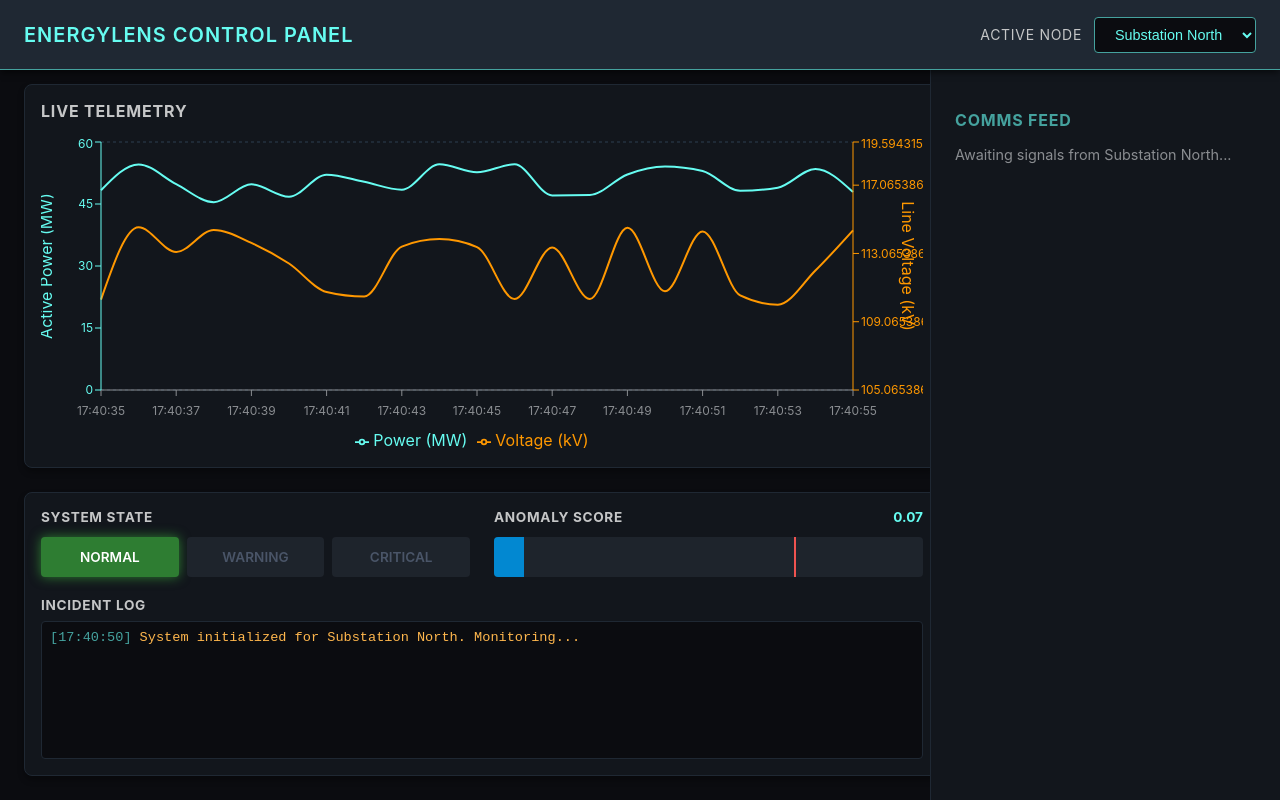
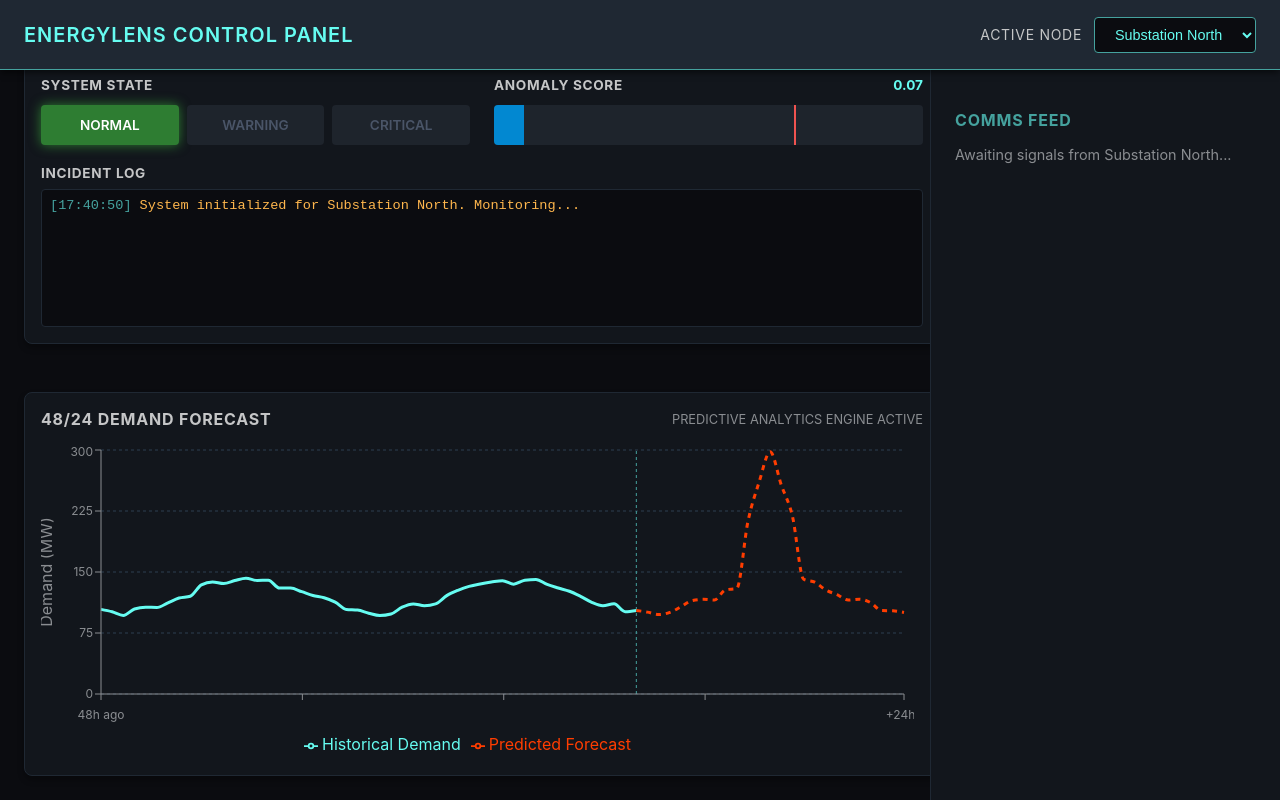
Before and after one commit to v4sud3v/EnergyLens, a Next.js app in the folder frontend/: page / in a window 1280 px wide. Built offline with nearby package versions, Linux system fonts and the light colour scheme.

Commit message:
feat: implement and integrate TimelineForecast component for demand predictive analytics

```diff
--- /dev/null
+++ b/frontend/app/components/TimelineForecast.tsx
@@ -0,0 +1,166 @@
+"use client";
+
+import React, { useState, useEffect } from 'react';
+import {
+  LineChart,
+  Line,
+  XAxis,
+  YAxis,
+  CartesianGrid,
+  Tooltip,
+  Legend,
+  ResponsiveContainer,
+  ReferenceLine
+} from 'recharts';
+
+interface ForecastData {
+  timeLabel: string;
+  timestamp: number;
+  actual: number | null;
+  forecast: number | null;
+}
+
+const generateData = (nodeName: string): ForecastData[] => {
+  const data: ForecastData[] = [];
+  const now = new Date();
+  const basePower = nodeName === 'Substation North' ? 120 : nodeName === 'Substation West' ? 150 : 90;
+
+  // Decide if there's a predicted spike (70% chance)
+  const hasSpike = Math.random() > 0.3;
+  const spikeHour = 12 + Math.floor(Math.random() * 8); // Between +12h and +20h
+
+  // Generate 48 hours of past data
+  for (let i = -48; i <= 0; i++) {
+    const time = new Date(now.getTime() + i * 3600000);
+    const hourLabel = i === 0 ? 'Now' : i % 12 === 0 ? `${Math.abs(i)}h ago` : '';
+
+    // Add some sine wave for daily cycle + noise
+    const cycle = Math.sin((time.getHours() / 24) * Math.PI * 2) * 20;
+    const noise = (Math.random() - 0.5) * 10;
+    const value = basePower + cycle + noise;
+
+    data.push({
+      timeLabel: hourLabel,
+      timestamp: time.getTime(),
+      actual: value,
+      forecast: i === 0 ? value : null // connect the lines at Now
+    });
+  }
+
+  // Generate 24 hours of future data
+  const currentActual = data[data.length - 1].actual as number;
+  for (let i = 1; i <= 24; i++) {
+    const time = new Date(now.getTime() + i * 3600000);
+    const hourLabel = i % 12 === 0 ? `+${i}h` : '';
+
+    let cycle = Math.sin((time.getHours() / 24) * Math.PI * 2) * 20;
+    let noise = (Math.random() - 0.5) * 10;
+
+    // Inject massive spike
+    if (hasSpike && Math.abs(i - spikeHour) <= 2) {
+      const spikeMultiplier = 2 - Math.abs(i - spikeHour) * 0.5; // peaks at spikeHour
+      cycle += 80 * spikeMultiplier;
+    }
+
+    const value = basePower + cycle + noise;
+
+    data.push({
+      timeLabel: hourLabel,
+      timestamp: time.getTime(),
+      actual: null,
+      forecast: value
+    });
+  }
+
+  return data;
+};
+
+export default function TimelineForecast({ activeNode }: { activeNode: string }) {
+  const [data, setData] = useState<ForecastData[]>([]);
+
+  useEffect(() => {
+    setData(generateData(activeNode));
+  }, [activeNode]);
+
+  return (
+    <div style={{
+      width: '100%',
+      height: '350px',
+      backgroundColor: '#12161c',
+      borderRadius: '8px',
+      padding: '16px',
+      border: '1px solid #1f2833',
+      boxShadow: '0 4px 6px rgba(0,0,0,0.3)',
+      marginTop: '24px' // Adding margin to separate from the Status Trackers
+    }}>
+      <div style={{ display: 'flex', justifyContent: 'space-between', alignItems: 'center', marginBottom: '16px' }}>
+        <h3 style={{ margin: 0, color: '#c5c6c7', fontSize: '1rem', letterSpacing: '0.05em', textTransform: 'uppercase' }}>
+          48/24 Demand Forecast
+        </h3>
+        <span style={{ fontSize: '0.8rem', color: '#8a8d91', textTransform: 'uppercase' }}>
+          Predictive Analytics Engine Active
+        </span>
+      </div>
+
+      <div style={{ width: '100%', height: 'calc(100% - 36px)' }}>
+        <ResponsiveContainer width="99%" height="100%">
+          <LineChart
+            data={data}
+            margin={{ top: 5, right: 10, left: 0, bottom: 5 }}
+          >
+            <CartesianGrid strokeDasharray="3 3" stroke="#2c3e50" vertical={false} />
+            <XAxis
+              dataKey="timestamp"
+              type="number"
+              domain={['dataMin', 'dataMax']}
+              tickFormatter={(unixTime) => {
+                const point = data.find(d => d.timestamp === unixTime);
+                return point && point.timeLabel ? point.timeLabel : '';
+              }}
+              stroke="#8a8d91"
+              tick={{ fill: '#8a8d91', fontSize: 12 }}
+              tickMargin={10}
+            />
+
+            <YAxis
+              stroke="#8a8d91"
+              tick={{ fill: '#8a8d91', fontSize: 12 }}
+              label={{ value: 'Demand (MW)', angle: -90, position: 'insideLeft', fill: '#8a8d91', style: { textAnchor: 'middle' } }}
+            />
+
+            <Tooltip
+              contentStyle={{ backgroundColor: '#0b0c10', border: '1px solid #45a29e', borderRadius: '4px' }}
+              itemStyle={{ color: '#c5c6c7' }}
+              labelFormatter={(label) => new Date(label as number).toLocaleString([], { dateStyle: 'short', timeStyle: 'short'})}
+            />
+            <Legend wrapperStyle={{ paddingTop: '10px' }}/>
+
+            <ReferenceLine x={data.find(d => d.timeLabel === 'Now')?.timestamp} stroke="#45a29e" strokeDasharray="3 3" label={{ position: 'top', value: 'CURRENT TIME', fill: '#45a29e', fontSize: 10 }} />
+
+            <Line
+              type="monotone"
+              dataKey="actual"
+              name="Historical Demand"
+              stroke="#66fcf1"
+              strokeWidth={3}
+              dot={false}
+              activeDot={{ r: 6 }}
+              isAnimationActive={true}
+            />
+            <Line
+              type="monotone"
+              dataKey="forecast"
+              name="Predicted Forecast"
+              stroke="#ff3d00"
+              strokeWidth={3}
+              strokeDasharray="5 5"
+              dot={false}
+              activeDot={{ r: 8, fill: '#ff3d00' }}
+              isAnimationActive={true}
+            />
+          </LineChart>
+        </ResponsiveContainer>
+      </div>
+    </div>
+  );
+}
--- a/frontend/app/page.tsx
+++ b/frontend/app/page.tsx
@@ -4,6 +4,7 @@ import { useState } from "react";
 import styles from "./page.module.css";
 import LiveMetricsGraph from "./components/LiveMetricsGraph";
 import StatusTrackers from "./components/StatusTrackers";
+import TimelineForecast from "./components/TimelineForecast";
 
 export default function Home() {
   const [selectedNode, setSelectedNode] = useState("Substation North");
@@ -36,6 +37,8 @@ export default function Home() {
           <LiveMetricsGraph activeNode={selectedNode} />
 
           <StatusTrackers activeNode={selectedNode} />
+
+          <TimelineForecast activeNode={selectedNode} />
         </div>
       </main>
       <aside className={styles.sidebar}>
```
